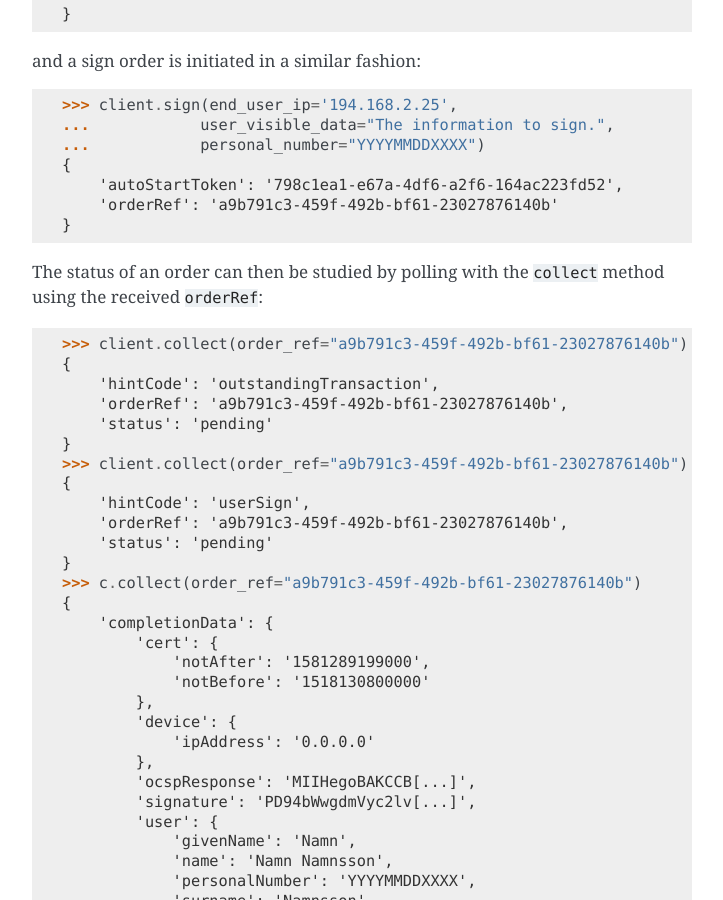
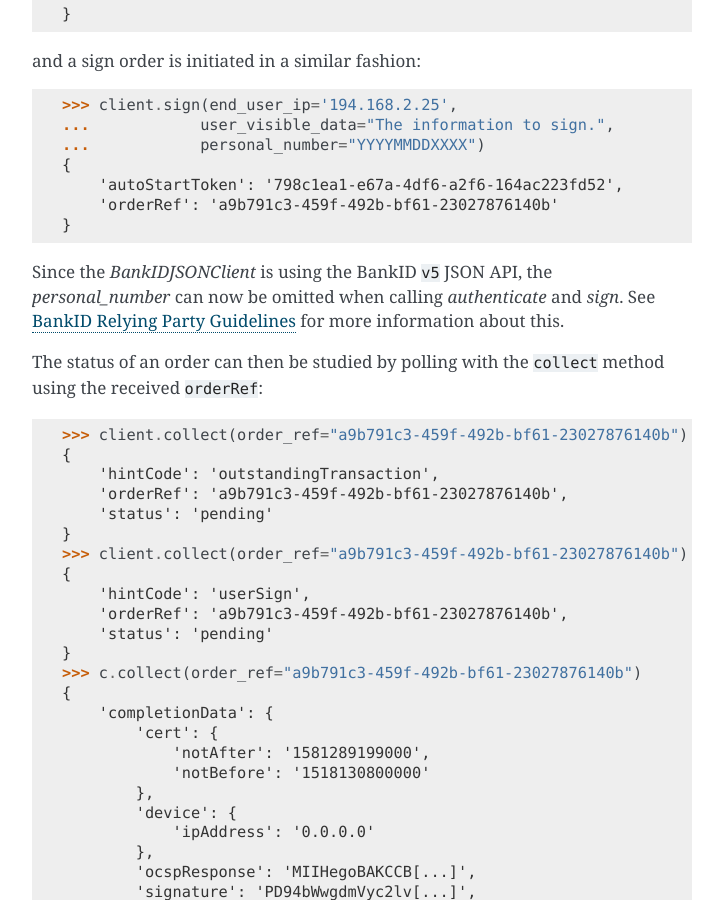
Before and after one commit to hbldh/pybankid, a Sphinx documentation site: the page built from docs/jsonclient.rst, in a window 1280 px wide and 900 px high, scrolled down 606 px. Shown: the whole window, without its empty margins (388-1111 px from the left). Built offline with Sphinx 7.4.7, drawn with Linux system fonts in a browser that asks for light colours.

Commit message:
Version 0.7.2
Update requests version requirements due to vulnerability CVE-2018-18074 (https://nvd.nist.gov/vuln/detail/CVE-2018-18074)
Documentation updates regarding JSON client.

```diff
--- a/README.rst
+++ b/README.rst
@@ -110,6 +110,10 @@
         'orderRef': 'a9b791c3-459f-492b-bf61-23027876140b'
     }
 
+Since the `BankIDJSONClient` is using the BankID ``v5`` JSON API, the `personal_number` can now be omitted when calling
+`authenticate` and `sign`. See `BankID Relying Party Guidelines <https://www.bankid.com/bankid-i-dina-tjanster/rp-info>`_
+for more information about this.
+
 The status of an order can then be studied by polling
 with the ``collect`` method using the received ``orderRef``:
 
--- a/bankid/__version__.py
+++ b/bankid/__version__.py
@@ -8,5 +8,5 @@
 from __future__ import print_function
 from __future__ import absolute_import
 
-__version__ = '0.7.1'
+__version__ = '0.7.2'
 version = __version__  # backwards compatibility name
--- a/docs/jsonclient.rst
+++ b/docs/jsonclient.rst
@@ -44,6 +44,10 @@
         'autoStartToken': '798c1ea1-e67a-4df6-a2f6-164ac223fd52',
         'orderRef': 'a9b791c3-459f-492b-bf61-23027876140b'
     }
+
+Since the `BankIDJSONClient` is using the BankID ``v5`` JSON API, the `personal_number` can now be omitted when calling
+`authenticate` and `sign`. See `BankID Relying Party Guidelines <https://www.bankid.com/bankid-i-dina-tjanster/rp-info>`_
+for more information about this.
 
 The status of an order can then be studied by polling
 with the ``collect`` method using the received ``orderRef``:
--- a/requirements.txt
+++ b/requirements.txt
@@ -1,3 +1,3 @@
-requests>=2.13.0
+requests>=2.20.0
 zeep>=1.3.0
 six>=1.10.0
```
Also changed, not shown: 1 other file.
